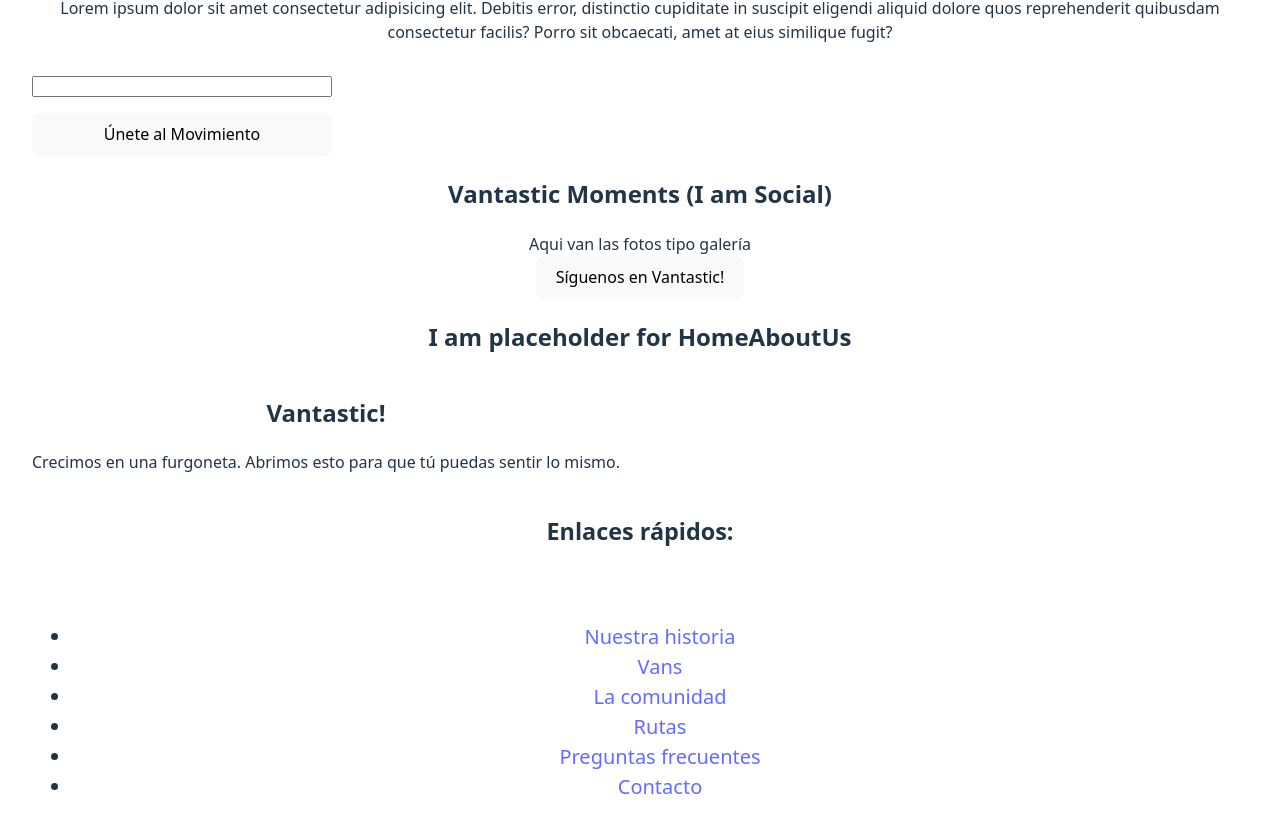
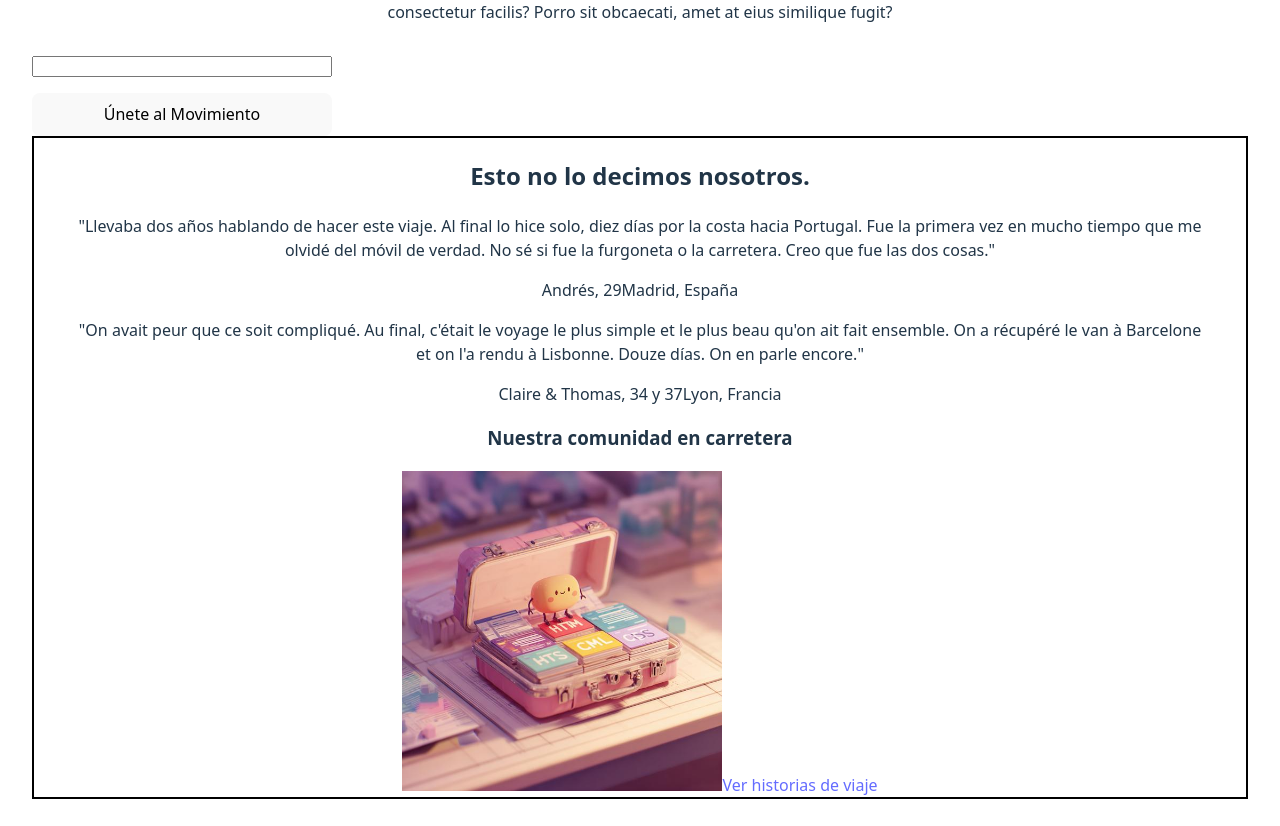
Before and after one commit to candytale55/vantastic, a React (Vite) app: page /home in a window 1280 px wide. Shown: the part 4270-5096 px from the top of the page. Built offline with nearby package versions, Linux system fonts and the light colour scheme; what miragejs would draw is missing.

Commit message:
feat(HomeTestimonialsSocial): add testimonials section with new layout and content feat(HomeForWhomIsThis): simplify section structure by removing unnecessary class style(index.css): add community collage image to relevant styles

```diff
--- a/src/index.css
+++ b/src/index.css
@@ -165,6 +165,9 @@
   width: 45;
 }
 
-.placeholder-image, .card-image, .persona-image {
+.placeholder-image,
+.card-image,
+.persona-image,
+.community-collage-image {
   height: 40vh;
 }
--- a/src/pages/sections/HomeForWhomIsThis.jsx
+++ b/src/pages/sections/HomeForWhomIsThis.jsx
@@ -4,7 +4,7 @@
 
 export default function HomeForWhomIsThis() {
   return (
-      <section class="home-for-whom-section border">
+      <section class="home-for-whom-section">
           <h2>Hay personas que necesitan llegar. Y hay personas que necesitan viajar.</h2>
           <p class="subtitle">Esta web es para las segundas.</p>
           <div class="personas-container">
--- a/src/pages/sections/HomeTestimonialsSocial.jsx
+++ b/src/pages/sections/HomeTestimonialsSocial.jsx
@@ -1,12 +1,31 @@
-import React from 'react'
+import { Link } from 'react-router-dom'
+import placeholder_image from '/src/assets/images/placeholder_image.jpg'
 
 export default function HomeTestimonialsSocial() {
   return (
-    <section className="section" id="social-section">
-      <h2>Vantastic Moments (I am Social)</h2>
-      <div>Aqui van las fotos tipo galería</div>
-      <button>Síguenos en Vantastic!</button>
-
+    <section class="home-testimonials-social-section border">
+      <h2>Esto no lo decimos nosotros.</h2>
+      <div class="testimonials-grid">
+        <blockquote class="testimonial-card">
+          <p>"Llevaba dos años hablando de hacer este viaje. Al final lo hice solo, diez días por la costa hacia Portugal. Fue la primera vez en mucho tiempo que me olvidé del móvil de verdad. No sé si fue la furgoneta o la carretera. Creo que fue las dos cosas."</p>
+          <footer>
+            <span class="author-name">Andrés, 29</span>
+            <span class="author-location">Madrid, España</span>
+          </footer>
+        </blockquote>
+        <blockquote class="testimonial-card">
+          <p>"On avait peur que ce soit compliqué. Au final, c'était le voyage le plus simple et le plus beau qu'on ait fait ensemble. On a récupéré le van à Barcelone et on l'a rendu à Lisbonne. Douze días. On en parle encore."</p>
+          <footer>
+            <span class="author-name">Claire & Thomas, 34 y 37</span>
+            <span class="author-location">Lyon, Francia</span>
+          </footer>
+        </blockquote>
+      </div>
+      <div class="social-preview">
+        <h3 class="social-preview-title">Nuestra comunidad en carretera</h3>
+        <img src={placeholder_image} alt="Collage de fotos de la comunidad" class="community-collage-image" />
+        <Link to="/community" class="cta-button-medium">Ver historias de viaje</Link>
+      </div>
     </section>
   )
 }
```
